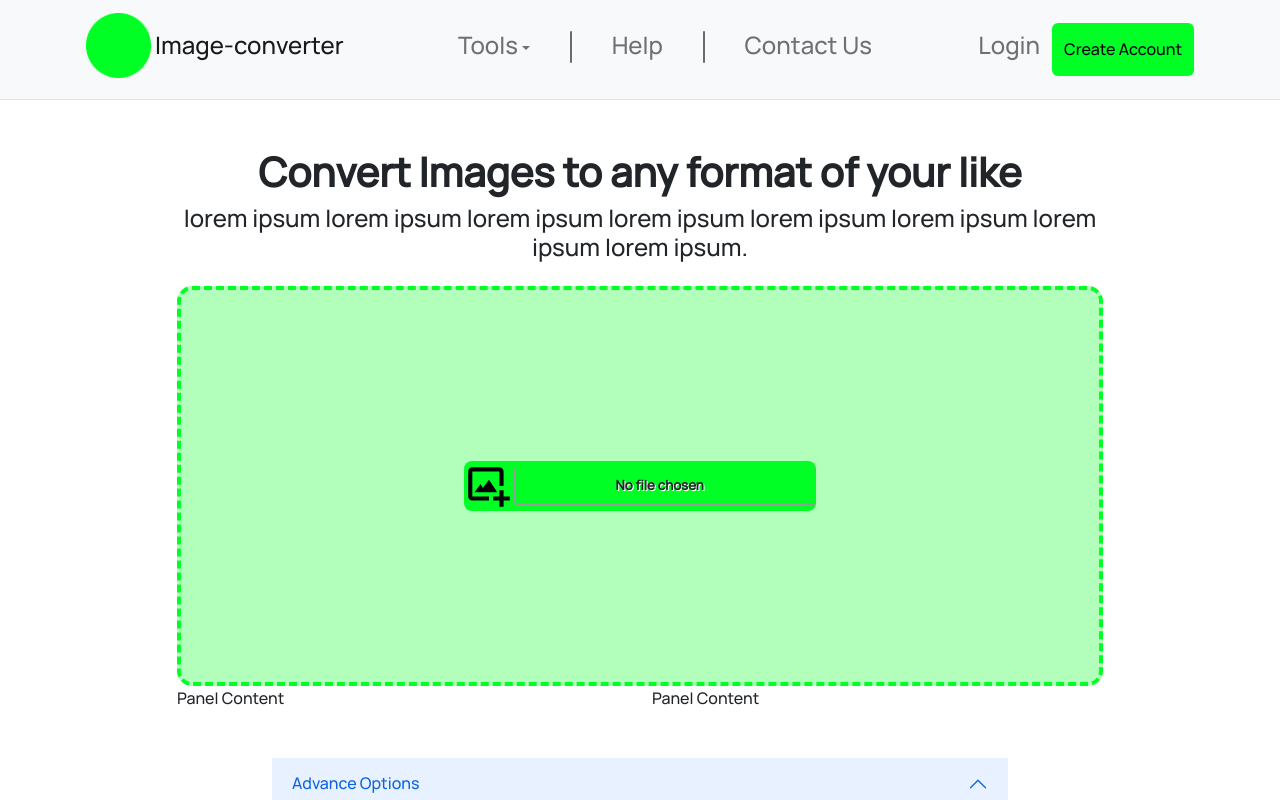
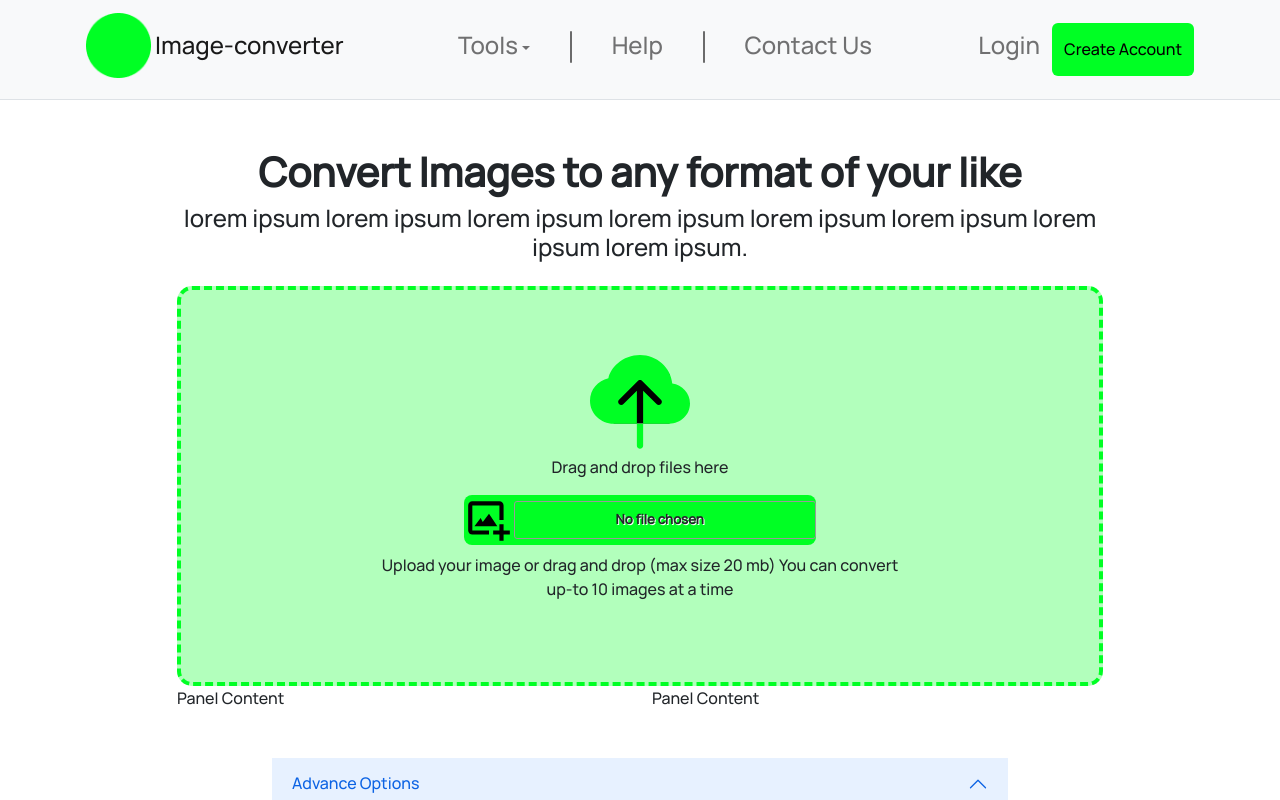
Before and after one commit to MUNYYBY/image-converter, a Next.js app: page /cx/Image-converter in a window 1280 px wide. Shown: the top 800 px of the page. Built offline with nearby package versions, Linux system fonts and the light colour scheme.

Commit message:
Changes for today work

```diff
--- a/Components/Convert-Images/Convert-Images.js
+++ b/Components/Convert-Images/Convert-Images.js
@@ -6,6 +6,8 @@ import Row from "react-bootstrap/Row";
 import Accordion from "react-bootstrap/Accordion";
 import Form from "react-bootstrap/Form";
 import { BiImageAdd } from "react-icons/bi";
+import Image from "next/image";
+import uploadImage from "../../public/assets/upload.svg";
 
 export default function ConvertImages() {
   return (
@@ -24,13 +26,30 @@ export default function ConvertImages() {
             </h4>
           </Col>
           <Col md={10} sm={10}>
-            <div id={styles.ImagesConversionPit} className="w-100">
-              <Form action="">
-                <div className={styles.chooseImageBtn}>
-                  <BiImageAdd size={50} color="black" />
-                  <input type="file" className={styles.chooseFile_input} />
+            <div id={styles.UploadImagesPit} className="w-100">
+              <div className="Upload-Images-pit-content-container d-flex flex-column justify-content-center align-items-center">
+                <div className="drag-and-drop-container d-flex flex-column justify-content-center align-items-center">
+                  <Image
+                    src={uploadImage}
+                    height={100}
+                    width={100}
+                    rel="upload image for upload pit"
+                  />
+                  <p>Drag and drop files here</p>
                 </div>
-              </Form>
+                <div className="choose-files-container d-flex flex-column justify-content-center align-items-center w-75">
+                  <Form action="">
+                    <div className={styles.chooseImageBtn}>
+                      <BiImageAdd size={50} color="black" />
+                      <input type="file" className={styles.chooseFile_input} />
+                    </div>
+                  </Form>
+                  <p className="text-center mt-2">
+                    Upload your image or drag and drop (max size 20 mb) You can
+                    convert up-to 10 images at a time
+                  </p>
+                </div>
+              </div>
             </div>
           </Col>
           <Col lg={5} md={5} sm={10} className="panel panel-default">
--- a/Components/Convert-Images/Convert-Images.module.css
+++ b/Components/Convert-Images/Convert-Images.module.css
@@ -1,4 +1,4 @@
-#ImagesConversionPit {
+#UploadImagesPit {
   box-sizing: border-box;
   height: 25rem;
   background-color: var(--Main-Color-Dimmed);
```
